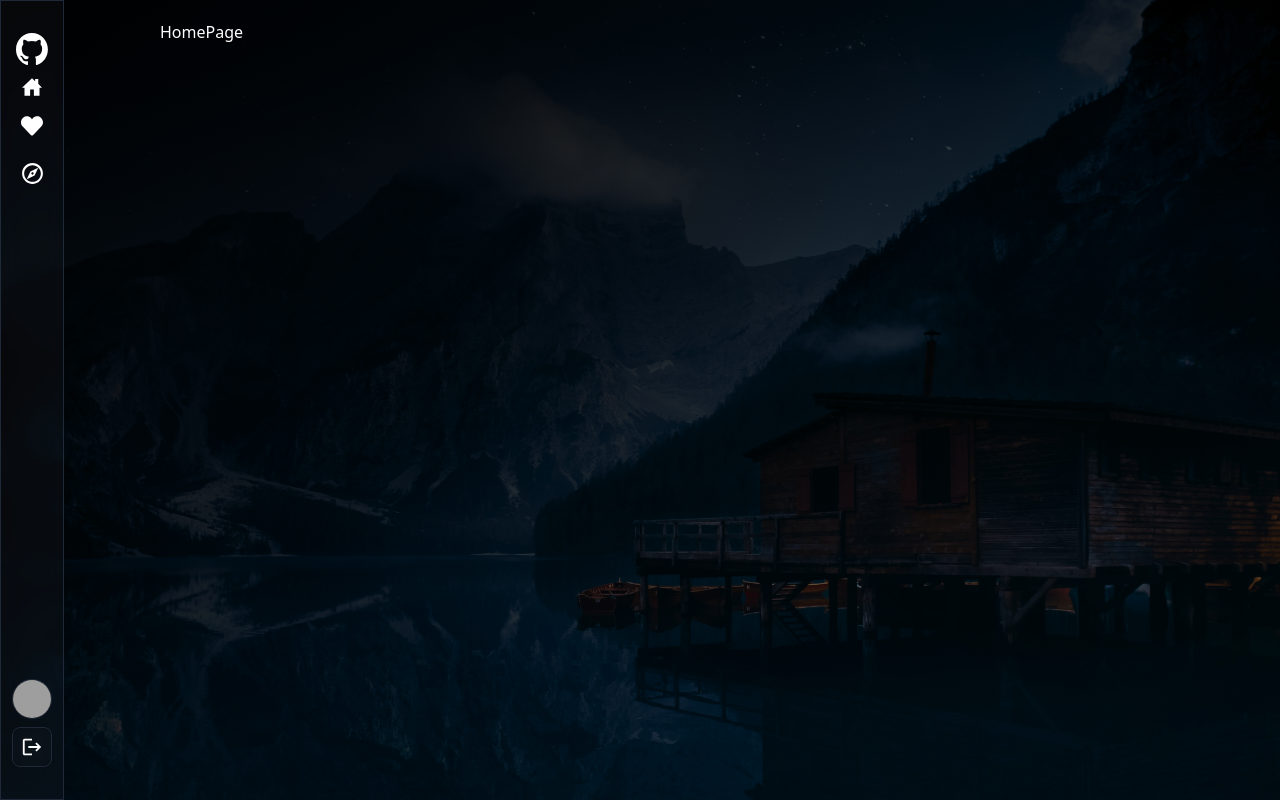
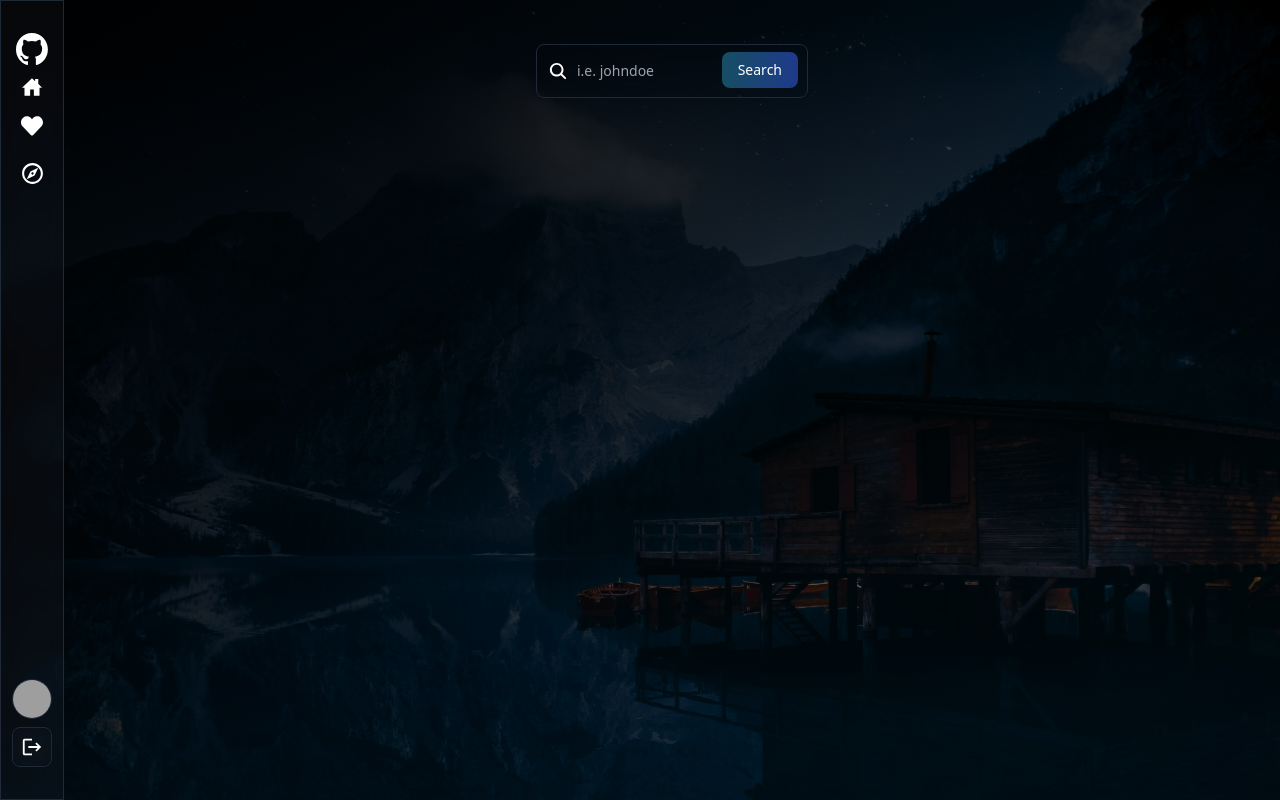
Before and after one commit to codigo-natural/Github-like-app-codeStash-, a React (Vite) app in the folder frontend/: page / in a window 1280 px wide. Built offline with nearby package versions, Linux system fonts and the light colour scheme; grey boxes are pictures that could not be loaded.

Commit message:
feat 🎉 IU for component Search

```diff
--- /dev/null
+++ b/frontend/src/components/ProfileInfo.jsx
@@ -0,0 +1,5 @@
+export const ProfileInfo = () => {
+  return (
+    <div>Profile info</div>
+  )
+}
--- /dev/null
+++ b/frontend/src/components/Repos.jsx
@@ -0,0 +1,5 @@
+export const Repos = () => {
+  return (
+    <div>Repos</div>
+  )
+}
--- /dev/null
+++ b/frontend/src/components/Search.jsx
@@ -0,0 +1,29 @@
+import { IoSearch } from 'react-icons/io5'
+
+export const Search = () => {
+  return (
+    <form className='max-w-xl mx-auto p-2 sm:w-72'>
+      <label htmlFor='default-search' className='mb-2 text-sm font-medium text-gray-900 sr-only'>
+        Search
+      </label>
+      <div className='relative'>
+        <div className='absolute inset-y-0 start-0 flex items-center z-10 ps-3 pointer-events-none'>
+          <IoSearch className='w-5 h-5' />
+        </div>
+        <input
+          type='search'
+          id='default-search'
+          className='block w-full p-4 ps-10 text-sm rounded-lg bg-glass focus:ring-blue-500 focus:border-blue-500 bg-transparent focus:bg-transparent '
+          placeholder='i.e. johndoe'
+          required
+        />
+        <button
+          type='submit'
+          className='text-white absolute end-2.5 bottom-2.5 bg-blue-700 hover:bg-blue-800 focus:ring-4 focus:outline-none focus:ring-blue-300 font-medium rounded-lg text-sm px-4 py-2  bg-gradient-to-r from-cyan-900 to-blue-900 hover:scale-95 active:scale-90 transition-all duration-300'
+        >
+          Search
+        </button>
+      </div>
+    </form>
+  )
+}
--- /dev/null
+++ b/frontend/src/components/SortRepos.jsx
@@ -0,0 +1,5 @@
+export const SortRepos = () => {
+  return (
+    <div>Sort Repos</div>
+  )
+}
--- a/frontend/src/pages/HomePaje.jsx
+++ b/frontend/src/pages/HomePaje.jsx
@@ -1,5 +1,17 @@
+import { Search } from "../components/Search"
+// import { SortRepos } from "../components/SortRepos"
+// import { ProfileInfo } from "../components/ProfileInfo"
+// import { Repos } from "../components/Repos"
+
 export const HomePage = () => {
   return (
-    <div>HomePage</div>
+    <div className="m-4">
+      <Search />
+      {/* <SortRepos /> */}
+      <div className="flex gap-4 flex-col lg:flex-row justify-center items-center">
+        {/* <ProfileInfo /> */}
+        {/* <Repos /> */}
+      </div>
+    </div>
   )
 }
```
